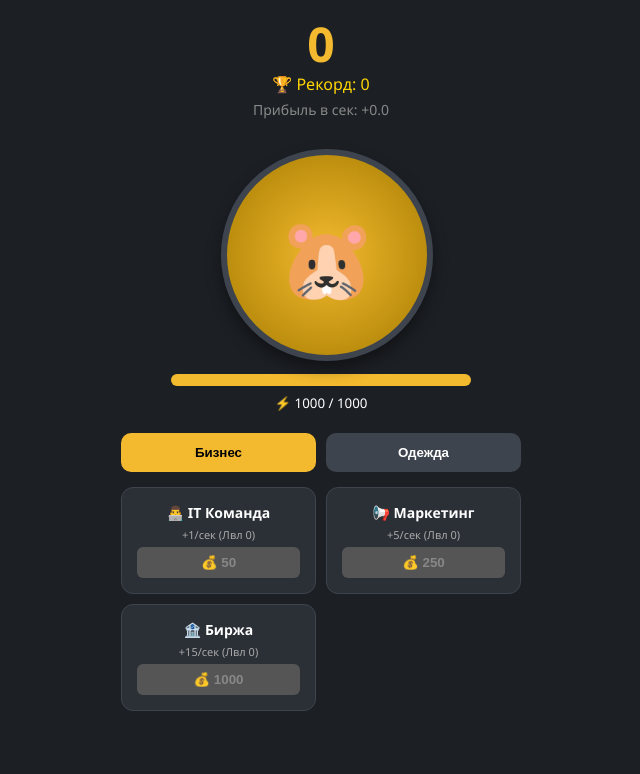
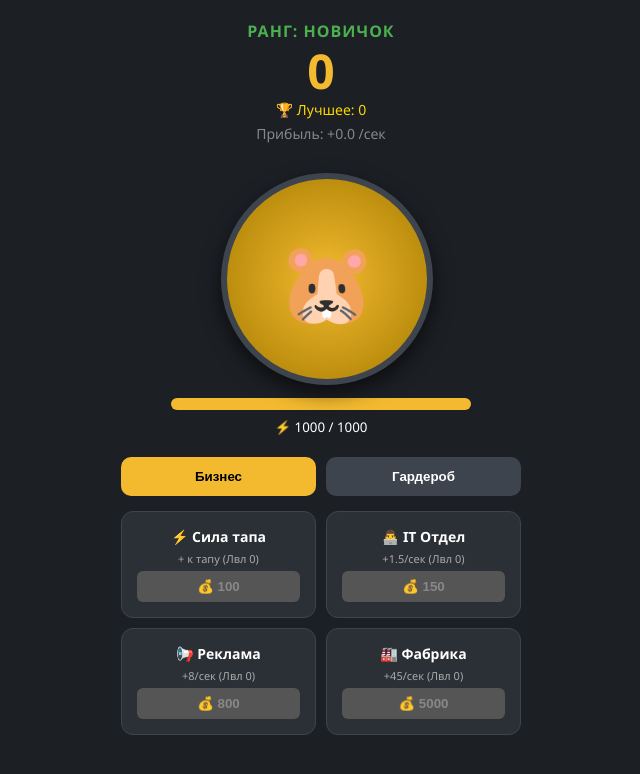
Before and after one commit to ahmedikelavov14-eng/Tap.game3, a plain HTML site: page index.html in a window 1280 px wide. Shown: the whole page, without its empty margins (319-959 px from the left). Drawn offline with Linux system fonts and the light colour scheme.

Commit message:
Update index.html
Signed-off-by: ahmedikelavov14-eng <ahmedikelavov14@gmail.com>

```diff
--- a/index.html
+++ b/index.html
@@ -3,7 +3,7 @@
 <head>
     <meta charset="UTF-8">
     <meta name="viewport" content="width=device-width, initial-scale=1.0, maximum-scale=1.0, user-scalable=no">
-    <title>Hamster Ultimate Clone</title>
+    <title>Хамстер Тапай</title>
     <style>
         :root {
             --bg-color: #1c1f24;
@@ -24,13 +24,14 @@
             user-select: none;
         }
 
-        /* Статистика */
+        /* Шапка игры */
         .header { text-align: center; margin-bottom: 10px; }
-        #balance { font-size: 48px; font-weight: bold; color: var(--main-yellow); line-height: 1; }
-        .record-badge { color: #ffd700; font-size: 16px; margin-top: 5px; }
+        #level-display { color: var(--accent-green); font-weight: bold; margin-bottom: 5px; text-transform: uppercase; letter-spacing: 1px; }
+        #balance { font-size: 48px; font-weight: bold; color: var(--main-yellow); line-height: 1; margin: 5px 0; }
+        .record-badge { color: #ffd700; font-size: 14px; }
         .income-info { font-size: 14px; color: #888; margin-top: 5px; }
 
-        /* Кликер */
+        /* Главный герой - Хомяк */
         .coin-container {
             position: relative;
             width: 200px;
@@ -47,7 +48,7 @@
             border: 6px solid #3e444e;
             display: flex; align-items: center; justify-content: center;
             font-size: 80px;
-            box-shadow: 0 8px 15px rgba(0,0,0,0.4);
+            box-shadow: 0 8px 20px rgba(0,0,0,0.6);
         }
 
         /* Энергия */
@@ -56,9 +57,9 @@
             width: 100%; height: 12px; background: #3e444e;
             border-radius: 6px; overflow: hidden; margin: 5px 0;
         }
-        #energy-fill { width: 100%; height: 100%; background: var(--main-yellow); transition: width 0.1s; }
+        #energy-fill { width: 100%; height: 100%; background: var(--main-yellow); transition: width 0.2s; }
 
-        /* Табы */
+        /* Вкладки */
         .tabs { display: flex; gap: 10px; width: 100%; max-width: 400px; }
         .tab-btn {
             flex: 1; padding: 12px; border: none; background: #3e444e;
@@ -66,7 +67,7 @@
         }
         .tab-btn.active { background: var(--main-yellow); color: black; }
 
-        /* Сетка магазина */
+        /* Списки товаров */
         .shop-grid {
             display: grid; grid-template-columns: 1fr 1fr; gap: 10px;
             width: 100%; max-width: 400px; margin-top: 15px;
@@ -87,23 +88,24 @@
 
         .hidden { display: none; }
 
-        /* Анимация +1 */
+        /* Анимация клика */
         .floating-text {
-            position: absolute; color: white; font-weight: bold; font-size: 24px;
+            position: absolute; color: white; font-weight: bold; font-size: 28px;
             pointer-events: none; animation: floatUp 0.6s ease-out forwards;
         }
         @keyframes floatUp {
             0% { opacity: 1; transform: translateY(0); }
-            100% { opacity: 0; transform: translateY(-80px); }
+            100% { opacity: 0; transform: translateY(-100px); }
         }
     </style>
 </head>
 <body>
 
     <div class="header">
+        <div id="level-display">Ранг: Новичок</div>
         <div id="balance">0</div>
-        <div class="record-badge">🏆 Рекорд: <span id="highscore">0</span></div>
-        <div class="income-info">Прибыль в сек: +<span id="pps">0</span></div>
+        <div class="record-badge">🏆 Лучшее: <span id="highscore">0</span></div>
+        <div class="income-info">Прибыль: +<span id="pps">0</span> /сек</div>
     </div>
 
     <div class="coin-container" id="clicker">
@@ -112,76 +114,89 @@
 
     <div class="energy-section">
         <div class="energy-bar"><div id="energy-fill"></div></div>
-        <small>⚡️ <span id="energy-text">1000</span> / 1000</small>
+        <small>⚡️ <span id="energy-text">1000</span> / <span id="max-energy-text">1000</span></small>
     </div>
 
     <div class="tabs">
         <button class="tab-btn active" id="tab-upg-btn" onclick="showTab('upgrades')">Бизнес</button>
-        <button class="tab-btn" id="tab-ward-btn" onclick="showTab('wardrobe')">Одежда</button>
+        <button class="tab-btn" id="tab-ward-btn" onclick="showTab('wardrobe')">Гардероб</button>
     </div>
 
-    <!-- Вкладка улучшений -->
     <div id="tab-upgrades" class="shop-grid"></div>
-
-    <!-- Вкладка одежды -->
     <div id="tab-wardrobe" class="shop-grid hidden"></div>
 
     <script>
-        // --- ДАННЫЕ ИГРЫ ---
+        // Данные игры
         let state = {
-            balance: parseFloat(localStorage.getItem('h_bal')) || 0,
-            highscore: parseFloat(localStorage.getItem('h_high')) || 0,
-            energy: parseFloat(localStorage.getItem('h_eng')) || 1000,
-            pps: parseFloat(localStorage.getItem('h_pps')) || 0,
-            currentSkin: localStorage.getItem('h_skin') || '🐹',
-            ownedSkins: JSON.parse(localStorage.getItem('h_owned')) || ['🐹'],
-            upgrades: JSON.parse(localStorage.getItem('h_upg')) || {}
+            balance: parseFloat(localStorage.getItem('ht_bal')) || 0,
+            highscore: parseFloat(localStorage.getItem('ht_high')) || 0,
+            energy: parseFloat(localStorage.getItem('ht_eng')) || 1000,
+            pps: parseFloat(localStorage.getItem('ht_pps')) || 0,
+            currentSkin: localStorage.getItem('ht_skin') || '🐹',
+            ownedSkins: JSON.parse(localStorage.getItem('ht_owned')) || ['🐹'],
+            upgrades: JSON.parse(localStorage.getItem('ht_upg')) || {}
         };
 
+        const levels = [
+            { name: "Новичок", threshold: 0 },
+            { name: "Бронзовый Тапер", threshold: 1000 },
+            { name: "Серебряный Магнат", threshold: 10000 },
+            { name: "Золотой Хомяк", threshold: 50000 },
+            { name: "Алмазный Босс", threshold: 200000 },
+            { name: "Крипто Король", threshold: 1000000 }
+        ];
+
         const shopItems = [
-            { id: "it_team", name: "👨‍💻 IT Команда", baseCost: 50, income: 1 },
-            { id: "marketing", name: "📢 Маркетинг", baseCost: 250, income: 5 },
-            { id: "exchange", name: "🏦 Биржа", baseCost: 1000, income: 15 }
+            { id: "click_power", name: "⚡️ Сила тапа", baseCost: 100, income: 0, isClick: true },
+            { id: "it_team", name: "👨‍💻 IT Отдел", baseCost: 150, income: 1.5 },
+            { id: "marketing", name: "📢 Реклама", baseCost: 800, income: 8 },
+            { id: "factory", name: "🏭 Фабрика", baseCost: 5000, income: 45 }
         ];
 
         const skins = [
             { icon: '🐹', name: 'Обычный', price: 0 },
-            { icon: '🤵', name: 'Бизнесмен', price: 500 },
-            { icon: '😎', name: 'Крутой', price: 2500 },
-            { icon: '👑', name: 'Король', price: 10000 }
+            { icon: '🤵', name: 'Бизнесмен', price: 2000 },
+            { icon: '😎', name: 'Крутой', price: 15000 },
+            { icon: '👑', name: 'Король', price: 100000 },
+            { icon: '👽', name: 'Пришелец', price: 500000 }
         ];
 
-        // --- ЛОГИКА ---
+        function getLevelInfo() {
+            let current = levels[0];
+            levels.forEach(l => { if (state.highscore >= l.threshold) current = l; });
+            return current;
+        }
 
         function getCost(item) {
             const count = state.upgrades[item.id] || 0;
-            return Math.floor(item.baseCost * Math.pow(1.15, count));
+            return Math.floor(item.baseCost * Math.pow(1.2, count));
         }
 
         function updateUI() {
+            const lvl = getLevelInfo();
+            const maxEng = 1000 + (levels.indexOf(lvl) * 500);
+
             // Баланс и Рекорд
             document.getElementById('balance').innerText = Math.floor(state.balance).toLocaleString();
-            if (state.balance > state.highscore) {
-                state.highscore = state.balance;
-                localStorage.setItem('h_high', state.highscore);
-            }
+            if (state.balance > state.highscore) state.highscore = state.balance;
             document.getElementById('highscore').innerText = Math.floor(state.highscore).toLocaleString();
 
-            // PPS и Энергия
+            // Тексты
+            document.getElementById('level-display').innerText = `Ранг: ${lvl.name}`;
             document.getElementById('pps').innerText = state.pps.toFixed(1);
             document.getElementById('energy-text').innerText = Math.floor(state.energy);
-            document.getElementById('energy-fill').style.width = (state.energy / 10) + '%';
-
-            // Скин
+            document.getElementById('max-energy-text').innerText = maxEng;
+            document.getElementById('energy-fill').style.width = (state.energy / (maxEng / 100)) + '%';
             document.getElementById('hamster-view').innerText = state.currentSkin;
 
             // Сохранение
-            localStorage.setItem('h_bal', state.balance);
-            localStorage.setItem('h_eng', state.energy);
-            localStorage.setItem('h_pps', state.pps);
-            localStorage.setItem('h_skin', state.currentSkin);
-            localStorage.setItem('h_owned', JSON.stringify(state.ownedSkins));
-            localStorage.setItem('h_upg', JSON.stringify(state.upgrades));
+            localStorage.setItem('ht_bal', state.balance);
+            localStorage.setItem('ht_high', state.highscore);
+            localStorage.setItem('ht_eng', state.energy);
+            localStorage.setItem('ht_pps', state.pps);
+            localStorage.setItem('ht_skin', state.currentSkin);
+            localStorage.setItem('ht_owned', JSON.stringify(state.ownedSkins));
+            localStorage.setItem('ht_upg', JSON.stringify(state.upgrades));
 
             renderShop();
             renderWardrobe();
@@ -193,12 +208,13 @@
             shopItems.forEach(item => {
                 const cost = getCost(item);
                 const lv = state.upgrades[item.id] || 0;
+                const canBuy = state.balance >= cost;
                 container.innerHTML += `
                     <div class="card">
                         <h3>${item.name}</h3>
-                        <p>+${item.income}/сек (Лвл ${lv})</p>
-                        <button class="${state.balance >= cost ? 'btn-buy' : 'btn-disabled'}"
-                                onclick="buyUpgrade('${item.id}')" ${state.balance < cost ? 'disabled' : ''}>
+                        <p>${item.isClick ? '+ к тапу' : '+'+item.income+'/сек'} (Лвл ${lv})</p>
+                        <button class="${canBuy ? 'btn-buy' : 'btn-disabled'}"
+                                onclick="buyUpgrade('${item.id}')" ${!canBuy ? 'disabled' : ''}>
                             💰 ${cost}
                         </button>
                     </div>`;
@@ -211,28 +227,15 @@
             skins.forEach(skin => {
                 const isOwned = state.ownedSkins.includes(skin.icon);
                 const isEquipped = state.currentSkin === skin.icon;
-                let btnHtml = '';
+                const canBuy = state.balance >= skin.price;
 
-                if (isEquipped) {
-                    btnHtml = `<button class="btn-disabled" disabled>Надето</button>`;
-                } else if (isOwned) {
-                    btnHtml = `<button class="btn-equip" onclick="equipSkin('${skin.icon}')">Надеть</button>`;
-                } else {
-                    btnHtml = `<button class="${state.balance >= skin.price ? 'btn-buy' : 'btn-disabled'}"
-                                onclick="buySkin('${skin.icon}', ${skin.price})"
-                                ${state.balance < skin.price ? 'disabled' : ''}>💰 ${skin.price}</button>`;
-                }
+                let btn = isEquipped ? `<button class="btn-disabled" disabled>Надето</button>` :
+                          isOwned ? `<button class="btn-equip" onclick="equipSkin('${skin.icon}')">Надеть</button>` :
+                          `<button class="${canBuy ? 'btn-buy' : 'btn-disabled'}" onclick="buySkin('${skin.icon}', ${skin.price})" ${!canBuy ? 'disabled' : ''}>💰 ${skin.price}</button>`;
 
-                container.innerHTML += `
-                    <div class="card">
-                        <div style="font-size:40px">${skin.icon}</div>
-                        <h3>${skin.name}</h3>
-                        ${btnHtml}
-                    </div>`;
+                container.innerHTML += `<div class="card"><div style="font-size:40px">${skin.icon}</div><h3>${skin.name}</h3>${btn}</div>`;
             });
         }
-
-        // --- ДЕЙСТВИЯ ---
 
         window.buyUpgrade = (id) => {
             const item = shopItems.find(i => i.id === id);
@@ -240,7 +243,7 @@
             if (state.balance >= cost) {
                 state.balance -= cost;
                 state.upgrades[id] = (state.upgrades[id] || 0) + 1;
-                state.pps += item.income;
+                if (!item.isClick) state.pps += item.income;
                 updateUI();
             }
         };
@@ -254,10 +257,7 @@
             }
         };
 
-        window.equipSkin = (icon) => {
-            state.currentSkin = icon;
-            updateUI();
-        };
+        window.equipSkin = (icon) => { state.currentSkin = icon; updateUI(); };
 
         window.showTab = (tab) => {
             document.getElementById('tab-upgrades').classList.toggle('hidden', tab !== 'upgrades');
@@ -267,28 +267,29 @@
         };
 
         document.getElementById('clicker').addEventListener('click', (e) => {
+            const tapValue = 1 + (state.upgrades['click_power'] || 0);
             if (state.energy >= 1) {
-                state.balance += 1;
+                state.balance += tapValue;
                 state.energy -= 1;
-                showPlusOne(e.clientX, e.clientY);
+                showPlus(e.clientX, e.clientY, tapValue);
                 updateUI();
             }
         });
 
-        function showPlusOne(x, y) {
+        function showPlus(x, y, val) {
             const el = document.createElement('div');
             el.className = 'floating-text';
-            el.innerText = '+1';
-            el.style.left = x + 'px';
-            el.style.top = y + 'px';
+            el.innerText = `+${val}`;
+            el.style.left = x + 'px'; el.style.top = y + 'px';
             document.body.appendChild(el);
             setTimeout(() => el.remove(), 600);
         }
 
-        // Цикл игры (10 раз в секунду)
+        // Игровой цикл
         setInterval(() => {
             state.balance += (state.pps / 10);
-            if (state.energy < 1000) state.energy = Math.min(1000, state.energy + 0.5);
+            const maxEng = 1000 + (levels.indexOf(getLevelInfo()) * 500);
+            if (state.energy < maxEng) state.energy = Math.min(maxEng, state.energy + 1);
             updateUI();
         }, 100);
 
```
